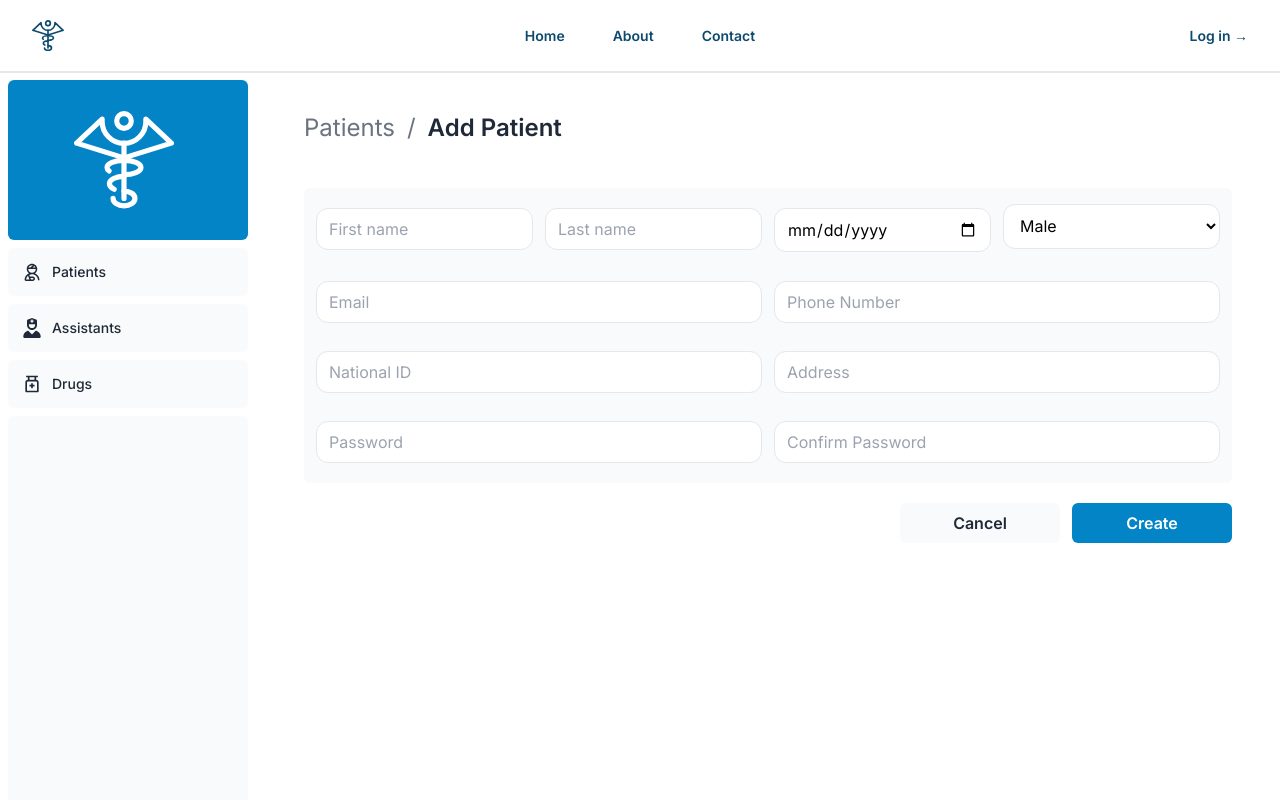
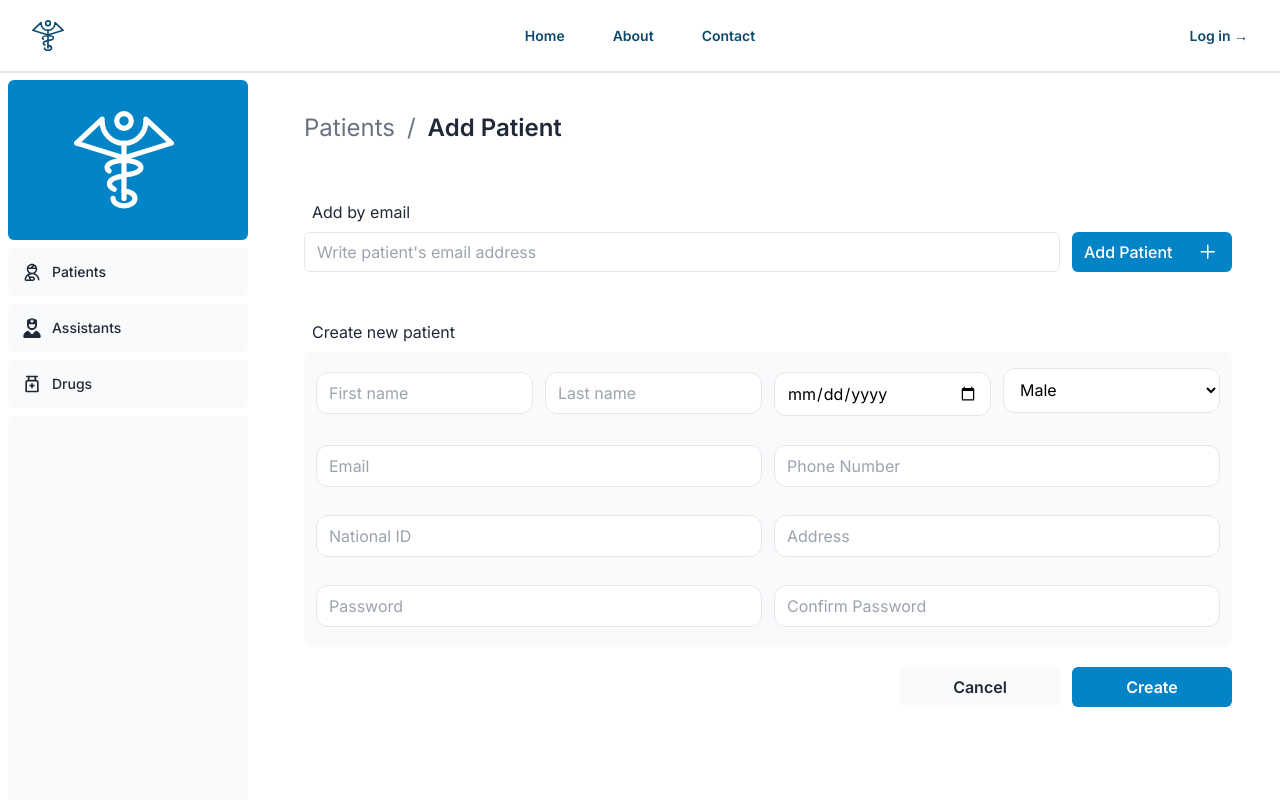
Before and after one commit to ab-elhaddad/e-prescribing, a Next.js app in the folder frontend/: page /dashboard/doctor/patients/add in a window 1280 px wide. Shown: the top 800 px of the page. Built offline with nearby package versions, Linux system fonts and the light colour scheme.

Commit message:
refactor (doctor): add patient page

```diff
--- a/frontend/app/(pages)/dashboard/doctor/patients/add/page.tsx
+++ b/frontend/app/(pages)/dashboard/doctor/patients/add/page.tsx
@@ -1,17 +1,35 @@
+import { addPatientAction } from "@/app/lib/actions/patientsActions";
 import Breadcrumbs from "@/app/ui/custom/Breadcrumbs";
+import AddForm from "@/app/ui/forms/dashboard/addForm";
 import AddPatientForm from "@/app/ui/forms/dashboard/doctor/addPatientForm";
 
 export default function Page() {
   return (
-    <div className="flex flex-col gap-y-5">
+    <div className="flex flex-col gap-y-8">
       <Breadcrumbs
         breadcrumbs={[
           { label: "Patients", href: "/dashboard/doctor/patients" },
-          { label: "Add Patient", href: "/dashboard/doctor/patients/add", active: true },
+          {
+            label: "Add Patient",
+            href: "/dashboard/doctor/patients/add",
+            active: true,
+          },
         ]}
       />
-
-      <AddPatientForm />
+      <div className="flex flex-col gap-y-12">
+        <div className="flex flex-col gap-y-2">
+          <h1 className="ml-2 text-gray-800">Add by email</h1>
+          <AddForm
+            addAction={addPatientAction}
+            entity="Patient"
+            inputPlaceholder="Write patient's email address"
+          />
+        </div>
+        <div className="flex flex-col gap-y-2">
+          <h1 className="ml-2 text-gray-800">Create new patient</h1>
+          <AddPatientForm />
+        </div>
+      </div>
     </div>
   );
 }
--- a/frontend/app/(pages)/dashboard/doctor/patients/page.tsx
+++ b/frontend/app/(pages)/dashboard/doctor/patients/page.tsx
@@ -10,6 +10,9 @@ import {
   deletePatientAction,
 } from "@/app/lib/actions/patientsActions";
 import { getPatients } from "@/app/lib/data";
+import Button from "@/app/ui/custom/Button";
+import Link from "next/link";
+import { GoPlus } from "react-icons/go";
 
 export const metadata: Metadata = {
   title: "Patients",
@@ -18,17 +21,27 @@ export const metadata: Metadata = {
 export default function Page() {
   return (
     <div className="w-full">
+      <div className="flex justify-between">
         <Breadcrumps
           breadcrumbs={[
             { href: "./patients", label: "Patients", active: true },
           ]}
         />
-
-      <AddForm
-        addAction={addPatientAction}
-        entity="Patient"
-        inputPlaceholder="Write patient's email address"
+        <Link href="patients/add">
+          <Button
+            body={
+              <div className="flex justify-between items-center w-full">
+                Add Patient
+                <GoPlus className="text-2xl" />
+              </div>
+            }
+            type="button"
+            style={{
+              width: "12vw"
+            }}
           />
+        </Link>
+      </div>
       <Suspense fallback={<InvoicesTableSkeleton />}>
         <Table
           deleteAction={deletePatientAction}
@@ -38,6 +51,7 @@ export default function Page() {
             Email: "email",
             Phone: "phoneNumber",
           }}
+          entity="Patient"
         />
       </Suspense>
     </div>
```
Lines whose indentation alone changed are shown as unchanged.
